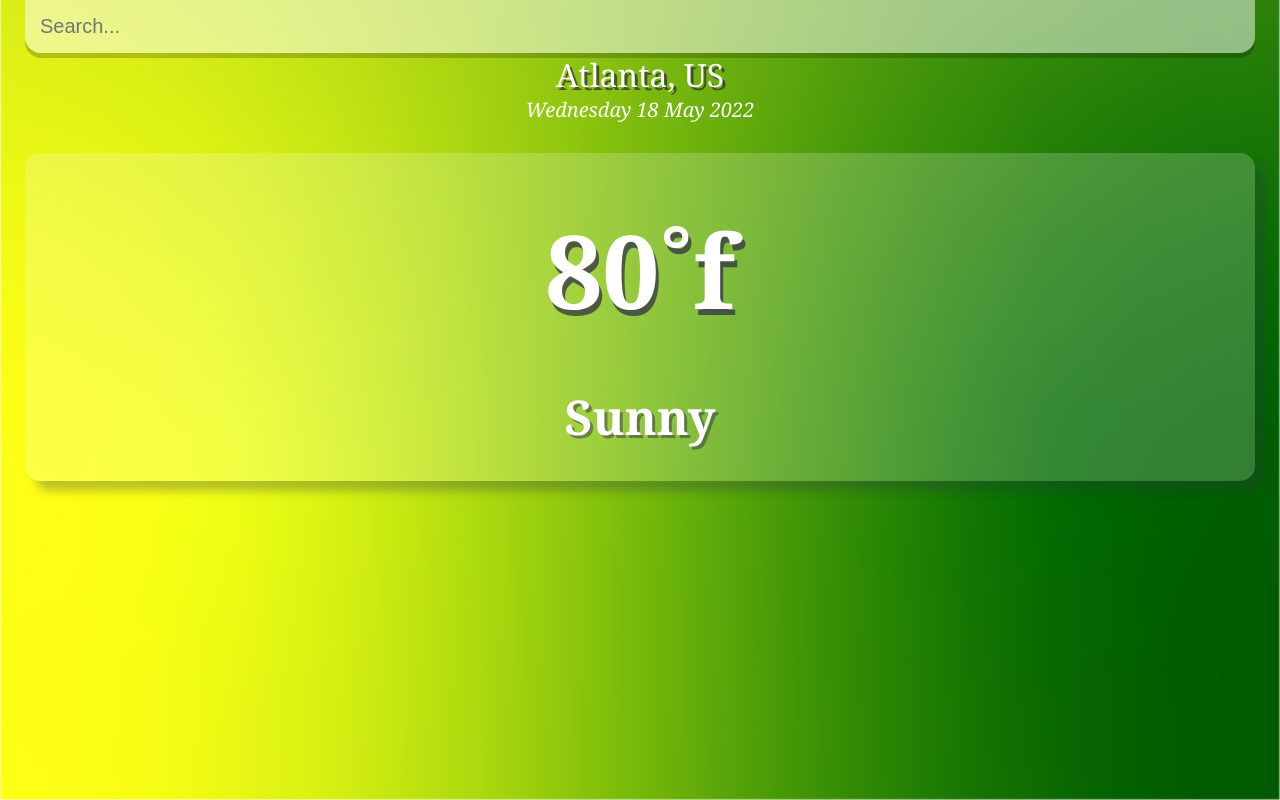
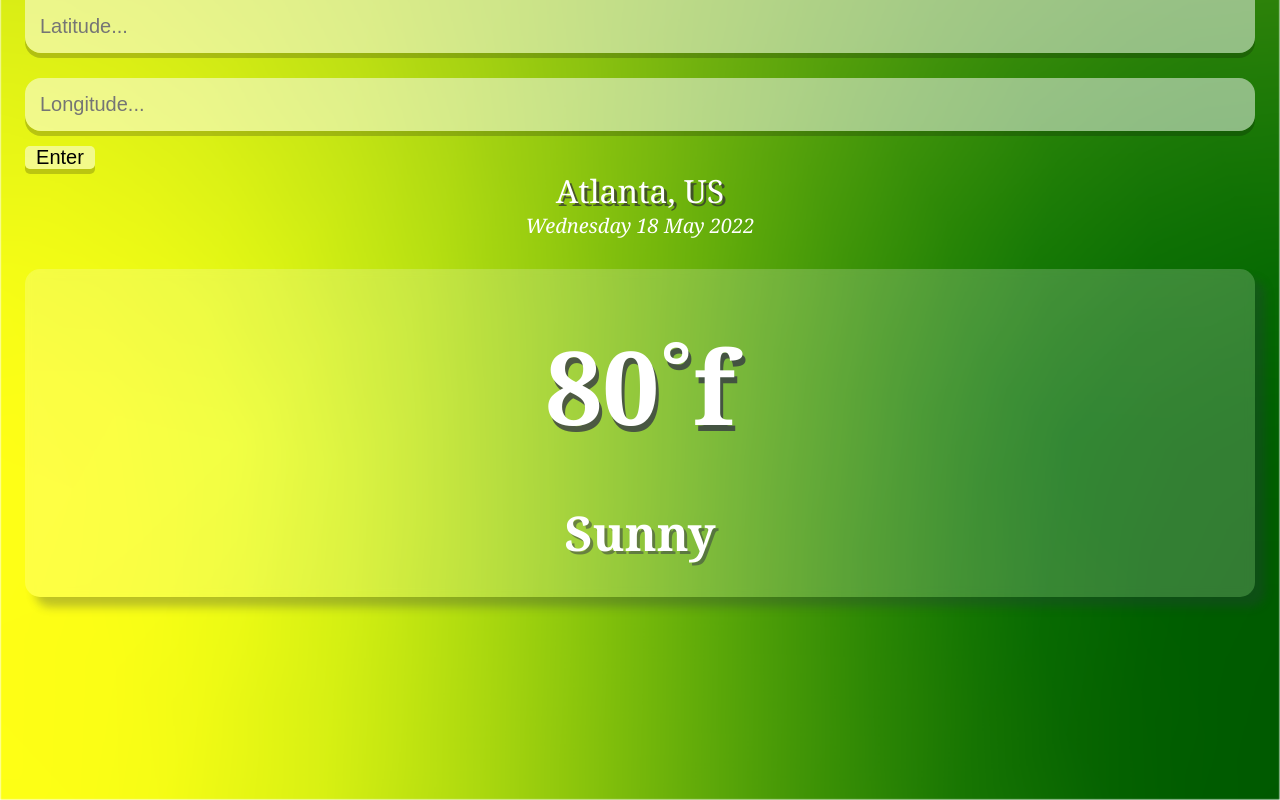
Before and after one commit to ReaganADavenport/weather-app, a React (Create React App) app: page / in a window 1280 px wide. Built offline with nearby package versions, Linux system fonts and the light colour scheme.

Commit message:
trying, and failing, to find a work around for the api insisting on using lat and long

```diff
--- a/src/App.css
+++ b/src/App.css
@@ -33,9 +33,10 @@ main {
 .seach-box {
   width: 100%;
   margin: 0 0 75px;
+
 }
 
-.search-box .search-bar{
+.search-box .search-bar1{
   display: block;
   width: 100%;
   padding: 15px;
@@ -57,8 +58,40 @@ main {
   transition: 0.4 ease;
 }
 
-.search-box .search-bar:focus{
+.search-box .search-bar2{
+  display: block;
+  width: 100%;
+  padding: 15px;
+
+  appearance: none;
+  background: none;
+  border: none;
+  outline: none;
+
+  background-color: rgba(255, 255, 255, 0.5);
+  border-radius: 16px 16px 16px 16px;
+  margin-top: 25px;
+
+  box-shadow: 0px 5px rgba(0, 0, 0, 0.2);
+
+  color: #313131;
+  font-size: 20px;
+
+  transition: 0.4 ease;
+}
+
+.search-bar1 .search-bar2:focus{
   background-color: rgba(255, 255, 255, 0.75);
+}
+
+.search-box .Button{
+  background-color: rgba(255, 255, 255, 0.5);
+  border-radius: 5px 5px 5px 5px;
+  border: none;
+  box-shadow: 0px 5px rgba(0, 0, 0, 0.2);
+  font-size: 20px;
+  margin-top: 15px;
+  width: 70px;
 }
 
 .location-box .location{
--- a/src/App.js
+++ b/src/App.js
@@ -11,12 +11,12 @@ const api = {
 
 function App() {
 
-  const [query, setQuery] = useState('');
+  const [lat, long, setQuery] = useState('');
   const [weather, setWeather] = useState({});
 
   const search = evt => {
-    if (evt.key === "Enter"){
-      fetch(`${api.base}weather?q=${query}&units=imperial&appid=${api.key}`)
+    if (evt.button === "Enter"){
+      fetch(`${api.base}weather?lat=${lat}&lon=${long}&units=imperial&appid=${api.key}`)
         .then(res => res.json())
         .then(result => {
           setWeather(result);
@@ -46,12 +46,19 @@ function App() {
         <div className='search-box'>
           <input
             type="text"
-            className='search-bar'
-            placeholder='Search...'
+            className='search-bar1'
+            placeholder='Latitude...'
             onChange={e => setQuery(e.target.value)}
-            value={query}
-            onKeyPress={search}
+            value={lat}
           />
+          <input
+            type="text"
+            className='search-bar2'
+            placeholder='Longitude...'
+            onChange={f => setQuery(f.target.value)}
+            value={long}
+          />
+          <button className='Button' onClick={search}>Enter</button>
         </div>
         <div className='location-box'>
           <div className='location'>
```
